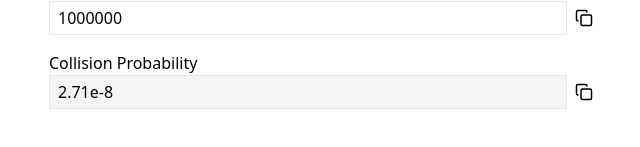
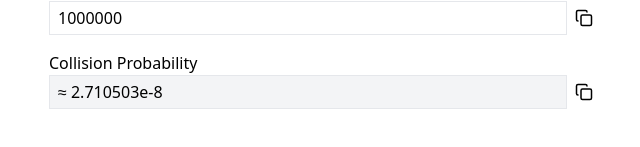
Before and after one commit to skrzypo987/hash-collision, a React (Vite) app: page / in a window 1280 px wide. Shown: the part 161-308 px from the top of the page, without its empty margins (319-959 px from the left). Built offline with nearby package versions, Linux system fonts and the light colour scheme.

Commit message:
better precision

```diff
--- a/package.json
+++ b/package.json
@@ -7,6 +7,7 @@
     "preview": "vite preview"
   },
   "dependencies": {
+    "decimal.js": "^10.5.0",
     "lucide-react": "^0.511.0",
     "react": "^18.2.0",
     "react-dom": "^18.2.0"
--- a/src/HashCollisionCalculator.jsx
+++ b/src/HashCollisionCalculator.jsx
@@ -1,30 +1,38 @@
 import { useState, useEffect } from "react";
 import { Copy } from "lucide-react";
+import Decimal from "decimal.js";
+
+Decimal.set({ precision: 50 });
 
 export default function HashCollisionCalculator() {
   const [bitLengthInput, setBitLengthInput] = useState("64");
   const [numHashesInput, setNumHashesInput] = useState("1000000");
   const [probability, setProbability] = useState(null);
   const [copiedField, setCopiedField] = useState(null);
+  const [isApproximate, setIsApproximate] = useState(false);
 
   function calculateProbability(bits, n) {
     const bigN = BigInt(n);
     const k = BigInt(2) ** BigInt(bits);
 
-    if (bigN > k) return 1;
+    if (bigN > k) return new Decimal(1);
 
-    if (n <= 1e6) {
-      let p = 1;
+    if (n <= 1e4) {
+      setIsApproximate(false);
+      let p = new Decimal(1);
+      const kDecimal = new Decimal(k.toString());
       for (let i = 0n; i < bigN; i++) {
-        const numerator = Number(k - i);
-        const denominator = Number(k);
-        p *= numerator / denominator;
+        const term = new Decimal((k - i).toString()).div(kDecimal);
+        p = p.mul(term);
       }
-      return 1 - p;
+      return new Decimal(1).minus(p);
     } else {
-      const kNum = Math.pow(2, bits);
-      const pNoCollision = Math.exp(-n * (n - 1) / (2 * kNum));
-      return 1 - pNoCollision;
+      setIsApproximate(true);
+      const kNum = new Decimal(2).pow(bits);
+      const pNoCollision = Decimal.exp(
+        new Decimal(-n).mul(n - 1).div(new Decimal(2).mul(kNum))
+      );
+      return new Decimal(1).minus(pNoCollision);
     }
   }
 
@@ -45,10 +53,10 @@ export default function HashCollisionCalculator() {
   };
 
   const formatProbability = (p) => {
-    if (p === 1) return "100%";
-    if (p === 0) return "0%";
-    if (p < 1e-6) return p.toExponential(2);
-    return parseFloat((p * 100).toFixed(6)) + "%";
+    if (!p) return "0%";
+    if (p.eq(1)) return "100%";
+    if (p.eq(0)) return "0%";
+    return p.lt("1e-6") ? p.toExponential(6) : p.mul(100).toFixed(10) + "%";
   };
 
   const copyToClipboard = (text, field) => {
@@ -113,7 +121,7 @@ export default function HashCollisionCalculator() {
             <input
               className="block w-full border px-2 py-1 mb-4 bg-gray-100"
               type="text"
-              value={formatProbability(probability)}
+              value={`${isApproximate ? "≈ " : "= "}${formatProbability(probability)}`}
               disabled
             />
             <CopyButton value={formatProbability(probability)} field="probability" />
```
Also changed, not shown: 1 other file (tests, documents, lock files or other folders).
